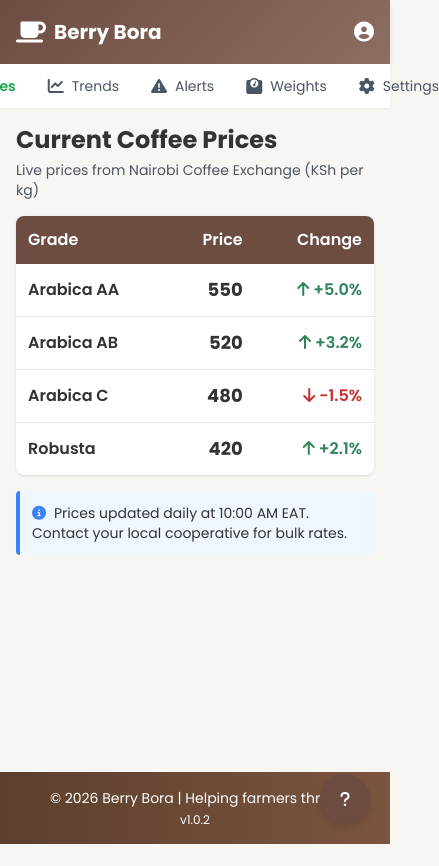
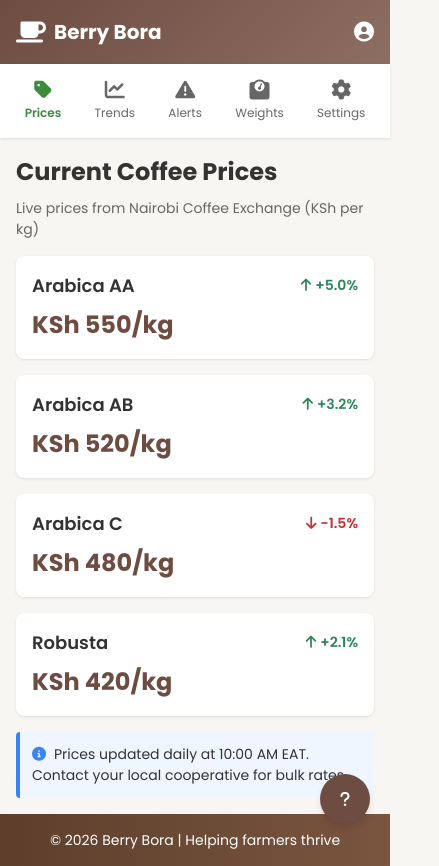
Before and after one commit to IanWachcode/Berry-Bora-Coffee-Hub, a React (Vite) app: page /prices in a window 390 px wide. Shown: the whole page, 439 px wide, since content can reach past the window. Before the commit the page ends 844 px from the top, so only its background shows below. Built offline with nearby package versions, Linux system fonts and the light colour scheme.

Commit message:
u.i fix attempt 1

```diff
--- a/index.html
+++ b/index.html
@@ -4,6 +4,21 @@
     <meta charset="UTF-8" />
     <link rel="icon" type="image/svg+xml" href="/vite.svg" />
     <meta name="viewport" content="width=device-width, initial-scale=1.0" />
+
+    <!-- PWA Meta Tags: Mobile web app support for Android and iOS -->
+    <meta name="mobile-web-app-capable" content="yes" />
+    <meta name="apple-mobile-web-app-capable" content="yes" />
+    <meta name="apple-mobile-web-app-title" content="Berry Bora" />
+    <meta name="apple-mobile-web-app-status-bar-style" content="default" />
+
+    <!-- Theme Color: Browser UI theming for mobile devices -->
+    <meta name="theme-color" content="#166534" media="(prefers-color-scheme: light)" />
+    <meta name="theme-color" content="#15803d" media="(prefers-color-scheme: dark)" />
+
+    <!-- SEO Meta Tags: Description for search engines -->
+    <meta name="description" content="Berry Bora - A comprehensive coffee farming platform for tracking prices, weights, trends, and alerts for coffee farmers." />
+
+    <!-- Page Title -->
     <title>Berry Bora | Coffee Farming Platform</title>
 
     <!-- Google Fonts - Poppins -->
--- a/src/components/Footer.jsx
+++ b/src/components/Footer.jsx
@@ -5,7 +5,6 @@ const Footer = () => {
     <footer className="footer-coffee py-4 text-center text-sm">
       <div className="container mx-auto text-white">
         <p>© 2026 Berry Bora | Helping farmers thrive</p>
-        <p className="text-white mt-1 text-xs">v1.0.2</p>
       </div>
     </footer>
   );
--- a/src/components/Navigation.jsx
+++ b/src/components/Navigation.jsx
@@ -13,16 +13,16 @@ const Navigation = () => {
   ];
 
   return (
-    <nav className="bg-white shadow-sm sticky top-0 z-10">
-      <div className="container mx-auto px-4">
+    <nav style={{ backgroundColor: 'white', position: 'sticky', top: 0, zIndex: 10, boxShadow: '0 1px 3px rgba(0,0,0,0.1)' }}>
+      <div style={{ maxWidth: '1200px', margin: '0 auto', padding: '0 0.5rem' }}>
         <ul style={{
           display: 'flex',
-          justifyContent: 'center',
+          justifyContent: 'space-around',
           alignItems: 'center',
-          gap: '2rem',
           padding: '0.75rem 0',
           listStyle: 'none',
-          margin: 0
+          margin: 0,
+          flexWrap: 'wrap'
         }}>
           {navItems.map((item) => (
             <li key={item.path}>
@@ -30,18 +30,18 @@ const Navigation = () => {
                 to={item.path}
                 style={{
                   display: 'flex',
+                  flexDirection: 'column',
                   alignItems: 'center',
-                  gap: '0.5rem',
-                  textDecoration: 'none'
+                  gap: '0.25rem',
+                  color: location.pathname === item.path ? '#3d8b3d' : '#666',
+                  fontWeight: location.pathname === item.path ? '600' : '400',
+                  textDecoration: 'none',
+                  fontSize: '0.75rem',
+                  padding: '0.25rem 0.5rem'
                 }}
-                className={
-                  location.pathname === item.path
-                    ? 'text-green-600 font-semibold'
-                    : 'text-gray-600 hover:text-gray-800'
-                }
               >
-                <i className={`fas ${item.icon}`}></i>
-                <span className="text-sm">{item.label}</span>
+                <i className={`fas ${item.icon}`} style={{ fontSize: '1.25rem' }}></i>
+                <span>{item.label}</span>
               </Link>
             </li>
           ))}
--- a/src/pages/Prices.jsx
+++ b/src/pages/Prices.jsx
@@ -9,26 +9,37 @@ const Prices = () => {
   ];
 
   return (
-    <div className="container mx-auto px-4 py-4">
-      <h2 className="text-2xl font-bold mb-1">Current Coffee Prices</h2>
-      <p className="text-sm text-gray-600 mb-4">Live prices from Nairobi Coffee Exchange (KSh per kg)</p>
+    <div style={{ padding: '1rem', maxWidth: '1200px', margin: '0 auto' }}>
+      <h2 style={{ fontSize: 'clamp(1.5rem, 4vw, 2rem)', fontWeight: 'bold', marginBottom: '0.5rem' }}>
+        Current Coffee Prices
+      </h2>
+      <p style={{ fontSize: '0.875rem', color: '#666', marginBottom: '1rem' }}>
+        Live prices from Nairobi Coffee Exchange (KSh per kg)
+      </p>
 
-      <div className="bg-white rounded-lg shadow overflow-hidden mb-4">
-        <table className="w-full table-fixed">
-          <thead className="bg-coffee-dark text-white">
+      {/* Mobile: Card Layout, Desktop: Table */}
+      <div style={{ display: 'none' }} className="desktop-table">
+        <div style={{ backgroundColor: 'white', borderRadius: '0.5rem', boxShadow: '0 1px 3px rgba(0,0,0,0.1)', overflow: 'hidden', marginBottom: '1rem' }}>
+          <table style={{ width: '100%', borderCollapse: 'collapse' }}>
+            <thead style={{ backgroundColor: '#6d4c41', color: 'white' }}>
               <tr>
-              <th className="text-left p-3 font-semibold">Grade</th>
-              <th className="text-right p-3 font-semibold">Price</th>
-              <th className="text-right p-3 font-semibold">Change</th>
+                <th style={{ textAlign: 'left', padding: '0.75rem', fontWeight: '600' }}>Grade</th>
+                <th style={{ textAlign: 'right', padding: '0.75rem', fontWeight: '600' }}>Price</th>
+                <th style={{ textAlign: 'right', padding: '0.75rem', fontWeight: '600' }}>Change</th>
               </tr>
             </thead>
             <tbody>
               {priceData.map((item, index) => (
-              <tr key={index} className="border-b last:border-b-0 hover:bg-coffee-highlight">
-                <td className="p-3 font-semibold">{item.grade}</td>
-                <td className="p-3 text-right text-lg font-bold">{item.price}</td>
-                <td className={`p-3 text-right font-semibold ${item.trend === 'up' ? 'price-up' : 'price-down'}`}>
-                  <i className={`fas fa-arrow-${item.trend === 'up' ? 'up' : 'down'} mr-1`}></i>
+                <tr key={index} style={{ borderBottom: index < priceData.length - 1 ? '1px solid #e5e7eb' : 'none' }}>
+                  <td style={{ padding: '0.75rem', fontWeight: '600' }}>{item.grade}</td>
+                  <td style={{ padding: '0.75rem', textAlign: 'right', fontSize: '1.125rem', fontWeight: 'bold' }}>{item.price}</td>
+                  <td style={{
+                    padding: '0.75rem',
+                    textAlign: 'right',
+                    fontWeight: '600',
+                    color: item.trend === 'up' ? '#2f855a' : '#c53030'
+                  }}>
+                    <i className={`fas fa-arrow-${item.trend === 'up' ? 'up' : 'down'}`} style={{ marginRight: '0.25rem' }}></i>
                     {item.change}
                   </td>
                 </tr>
@@ -36,11 +47,57 @@ const Prices = () => {
             </tbody>
           </table>
         </div>
+      </div>
 
-      <div className="bg-blue-50 border-l-4 border-blue-500 p-3 rounded text-sm">
-        <i className="fas fa-info-circle text-blue-500 mr-2"></i>
+      {/* Mobile Card View */}
+      <div className="mobile-cards" style={{ display: 'block' }}>
+        {priceData.map((item, index) => (
+          <div key={index} style={{
+            backgroundColor: 'white',
+            borderRadius: '0.5rem',
+            boxShadow: '0 1px 3px rgba(0,0,0,0.1)',
+            padding: '1rem',
+            marginBottom: '1rem'
+          }}>
+            <div style={{ display: 'flex', justifyContent: 'space-between', alignItems: 'center', marginBottom: '0.5rem' }}>
+              <h3 style={{ fontWeight: '600', fontSize: '1.125rem' }}>{item.grade}</h3>
+              <span style={{
+                fontWeight: '600',
+                fontSize: '0.875rem',
+                color: item.trend === 'up' ? '#2f855a' : '#c53030'
+              }}>
+                <i className={`fas fa-arrow-${item.trend === 'up' ? 'up' : 'down'}`} style={{ marginRight: '0.25rem' }}></i>
+                {item.change}
+              </span>
+            </div>
+            <div style={{ fontSize: '1.5rem', fontWeight: 'bold', color: '#6d4c41' }}>
+              KSh {item.price}/kg
+            </div>
+          </div>
+        ))}
+      </div>
+
+      <div style={{
+        backgroundColor: '#eff6ff',
+        borderLeft: '4px solid #3b82f6',
+        padding: '0.75rem',
+        borderRadius: '0.25rem',
+        fontSize: '0.875rem'
+      }}>
+        <i className="fas fa-info-circle" style={{ color: '#3b82f6', marginRight: '0.5rem' }}></i>
         Prices updated daily at 10:00 AM EAT. Contact your local cooperative for bulk rates.
       </div>
+
+      <style>{`
+        @media (min-width: 768px) {
+          .desktop-table {
+            display: block !important;
+          }
+          .mobile-cards {
+            display: none !important;
+          }
+        }
+      `}</style>
     </div>
   );
 };
--- a/src/pages/Settings.jsx
+++ b/src/pages/Settings.jsx
@@ -68,7 +68,7 @@ const Settings = () => {
               pattern="^(\+254|0|254)?7\d{8}$" placeholder='0712345678'
               className="w-full px-3 py-2 border rounded focus:ring-2 focus:ring-coffee-dark"
               />
-              <p className="text-xs text-gray-500">Valid Kenyan phone number: {tempNumber}</p>
+              <p className="text-xs text-gray-500">Valid phone number: {tempNumber}</p>
           </div>
               <span
                 className={`inline-block h-4 w-4 transform rounded-full bg-white transition ${
```
Also changed, not shown: src/pages/Home.jsx (+88 -15 lines). Lines whose indentation alone changed are shown as unchanged.
